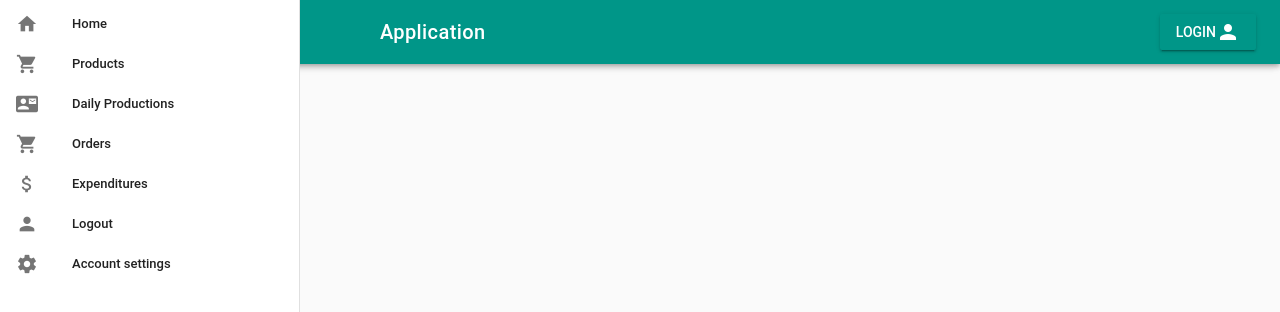
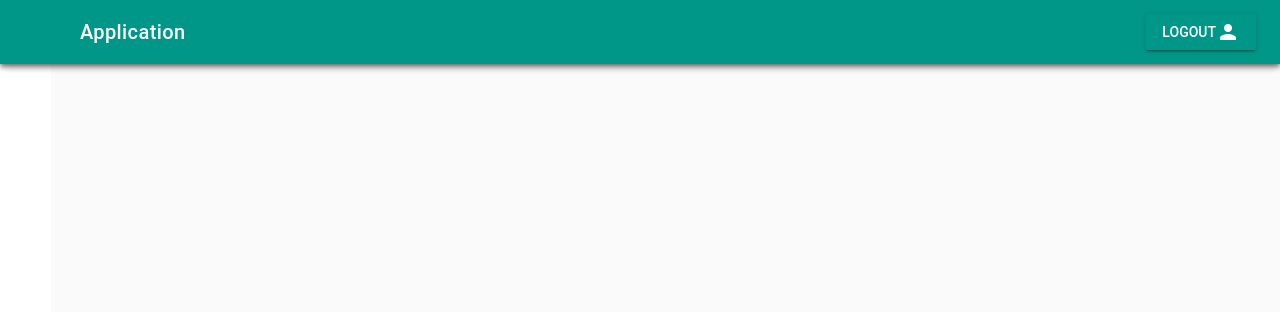
Before and after one commit to Piusshungu/My_business-api, a Vue app in the folder my_business-frontend/: page / in a window 1280 px wide. Shown: the top 312 px of the page. Built offline with nearby package versions, Linux system fonts and the light colour scheme.

Commit message:
added a sidebar menu

```diff
--- a/my_business-frontend/package.json
+++ b/my_business-frontend/package.json
@@ -10,6 +10,8 @@
   "dependencies": {
     "core-js": "^2.6.5",
     "vue": "^2.6.10",
+    "vue-axios": "^2.1.4",
+    "vue-router": "^3.0.7",
     "vuetify": "^1.5.16"
   },
   "devDependencies": {
--- a/my_business-frontend/src/App.vue
+++ b/my_business-frontend/src/App.vue
@@ -6,99 +6,71 @@
       app
     >
     <v-spacer></v-spacer>
+
       <v-list dense>
-        <v-list-tile @click="">
+        <v-list-tile
+        v-for="item in menuItems"
+         :key="item"
+         router
+         to="">
           <v-list-tile-action>
-            <v-icon>home</v-icon>
+            <v-icon>{{item.icon}}</v-icon>
           </v-list-tile-action>
           <v-list-tile-content>
-            <v-list-tile-title>Home</v-list-tile-title>
-          </v-list-tile-content>
-        </v-list-tile>
-
-        <v-list-tile @click="">
-          <v-list-tile-action>
-            <v-icon>shopping_cart</v-icon>
-          </v-list-tile-action>
-          <v-list-tile-content>
-            <v-list-tile-title>Products</v-list-tile-title>
-          </v-list-tile-content>
-        </v-list-tile>
-
-        <v-list-tile @click="">
-          <v-list-tile-action>
-            <v-icon>contact_mail</v-icon>
-          </v-list-tile-action>
-          <v-list-tile-content>
-            <v-list-tile-title>Daily Productions</v-list-tile-title>
-          </v-list-tile-content>
-        </v-list-tile>
-
-        <v-list-tile @click="">
-          <v-list-tile-action>
-            <v-icon>shopping_cart</v-icon>
-          </v-list-tile-action>
-          <v-list-tile-content>
-            <v-list-tile-title>Orders</v-list-tile-title>
-          </v-list-tile-content>
-        </v-list-tile>
-
-        <v-list-tile @click="">
-          <v-list-tile-action>
-            <v-icon>attach_money</v-icon>
-          </v-list-tile-action>
-          <v-list-tile-content>
-            <v-list-tile-title>Expenditures</v-list-tile-title>
-          </v-list-tile-content>
-        </v-list-tile>
-
-            <v-list-tile @click="">
-          <v-list-tile-action>
-            <v-icon>person</v-icon>
-          </v-list-tile-action>
-          <v-list-tile-content>
-            <v-list-tile-title>Logout</v-list-tile-title>
-          </v-list-tile-content>
-        </v-list-tile>
-
-            <v-list-tile @click="">
-          <v-list-tile-action>
-            <v-icon>settings</v-icon>
-          </v-list-tile-action>
-          <v-list-tile-content>
-            <v-list-tile-title>Account settings</v-list-tile-title>
+            <v-list-tile-title>{{item.title}}</v-list-tile-title>
           </v-list-tile-content>
         </v-list-tile>
       </v-list>
 
     </v-navigation-drawer>
 
+    <div id="toolbar">
     <v-toolbar color="#009688" dark fixed app>
       <v-toolbar-side-icon @click.stop="drawer = !drawer"></v-toolbar-side-icon>
       <v-toolbar-title>Application</v-toolbar-title>
       <v-spacer></v-spacer>
-      <v-btn color="#009688">Login
+      <v-btn color="#009688">Logout
           <v-icon>person</v-icon>
       </v-btn>
     </v-toolbar>
+    </div>
+    <main>
+      <router-view></router-view>
+    </main>
 
     </v-app>
 </template>
 
 <script>
-  export default {
-    data: () => ({
-      drawer: null
-    }),
-    props: {
-      source: String
+
+</script>
+<script>
+export default {
+  data(){
+    return{
+      drawer: false,
+      menuItems: [
+        {icon: 'home', title: 'Home', link: '/home'},
+        {icon: 'shopping_cart', title: 'Products', link: '/products'},
+        {icon: 'contact_mail', title: 'Daily Productions', link: '/dailyproductions'},
+        {icon: 'shopping_cart', title: 'Orders', link: '/orders'},
+        {icon: 'attach_money', title: 'Expenditures', link: '/expenditures'},
+        {icon: 'settings', title: 'Account setting', link: '/setting'},
+        {icon: 'person', title: 'Logout', link: '/logout'}
+      ]
     }
   }
+}
 </script>
+
 <style>
 #inspire{
     font-display: robboto;
     margin-top: 10px;
     font-size: xx-small;
+    margin-left: 04%;
+}
+.toolbar{
+    font-size: x-small;
 }
 </style>
--- a/my_business-frontend/src/main.js
+++ b/my_business-frontend/src/main.js
@@ -3,6 +3,9 @@ import App from "./App.vue";
 import Vuetify from 'vuetify'
 import 'vuetify/dist/vuetify.min.css' // Ensure you are using css-loader
 import 'material-design-icons-iconfont/dist/material-design-icons.css'
+import router from './router/routes'
+
+Vue.productionTip = false;
 
 Vue.use(Vuetify,{
     iconfont: 'mdi'
@@ -11,5 +14,7 @@ Vue.use(Vuetify,{
 Vue.config.productionTip = false;
 
 new Vue({
+    el: '#app',
+    router,
     render: h => h(App)
 }).$mount("#app");
--- /dev/null
+++ b/my_business-frontend/src/router/routes.js
@@ -0,0 +1,69 @@
+import Vue from 'vue'
+import Router from 'vue-router'
+import VueRouter from 'vue-router';
+import Admin from '@/components/Admin'
+import DailyProductions from '@/components/DailyProductions'
+import Expenses from '@/components/Expenses'
+import Home from '@/components/Home'
+import Manager from '@/components/Manager'
+import Orders from '@/components/Orders'
+import Products from '@/components/Products'
+import Signin from '@/components/Signin'
+import Signup from '@/components/Signup'
+
+
+import App from '@/App.vue';
+
+
+Vue.use(VueRouter)
+
+
+export default new Router({
+    routes: [{
+        path: '/',
+        name: 'Home',
+        component: App
+    },
+    {
+        path: '/admin',
+        name: 'Admin',
+        component: Admin
+    },
+    {
+        path: '/dailyproductions',
+        name: 'Daily Productions',
+        component: DailyProductions
+    },
+    {
+        path: '/expenses',
+        name: 'Expenses',
+        component: Expenses
+    },
+    {
+        path: '/home',
+        name: 'Home page',
+        component: Home
+    },
+    {
+        path: '/manager',
+        name: 'Manager',
+        component: Manager
+    },
+    {
+        path: '/orders',
+        name: 'Orders',
+        component: Orders
+    },
+    {
+        path: '/login',
+        name: 'Login',
+        component: Signin
+    },
+    {
+        path: '/register',
+        name: 'Register',
+        component: Signup
+    },
+    ],
+    mode: 'history'
+})
```
Also changed, not shown: my_business-frontend/src/routes/routes.js (added), 1 other file (tests, documents, lock files or other folders).
